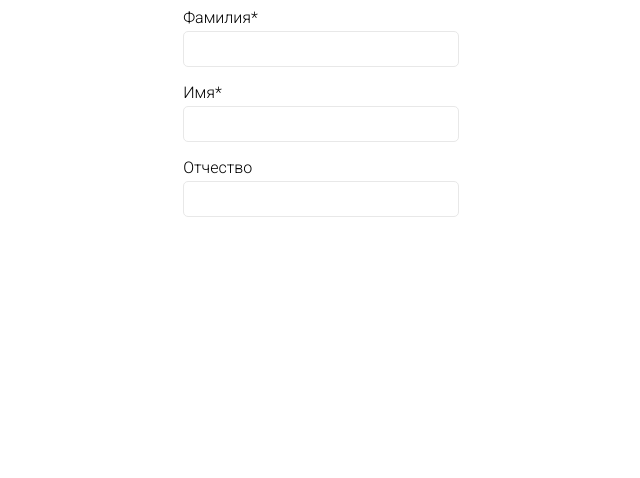
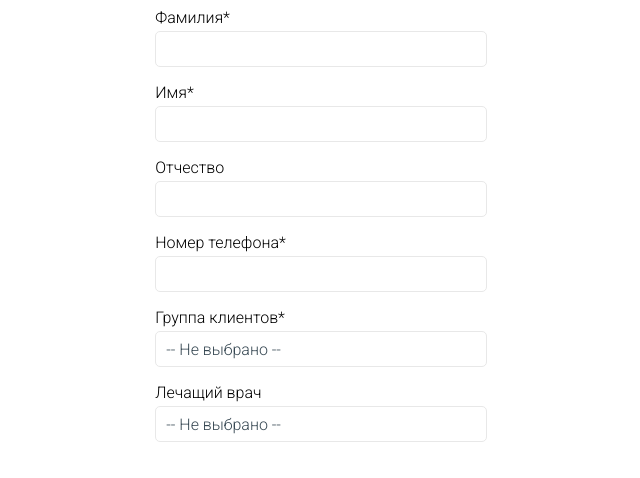
Before and after one commit to 0x9c40/meds-test-form, a Vue app: page / in a window 1280 px wide. Shown: the top 478 px of the page, without its empty margins (319-959 px from the left). Built offline with nearby package versions, Linux system fonts and the light colour scheme.

Commit message:
Selector: first draft.

```diff
--- a/src/components/ClientForm/FormInput.vue
+++ b/src/components/ClientForm/FormInput.vue
@@ -45,6 +45,7 @@ export default {
 <style lang="scss">
 .form-group {
   margin-bottom: 16px;
+
   &__label {
     font-family: "Roboto", sans-serif;
     display: inline-block;
@@ -60,7 +61,6 @@ export default {
     color: #374853;
     border: 1px solid #e8e8e8;
     border-radius: 5px;
-    background: #fff;
     width: 100%;
     height: 36px;
     padding: 0 10px;
--- /dev/null
+++ b/src/components/ClientForm/FormSelector.vue
@@ -0,0 +1,99 @@
+<template>
+  <div :name="name" class="form-selector">
+    <div
+      class="form-selector__label"
+      :class="{ 'form-selector__label--opened': isSelectorOpened }"
+      @click="isSelectorOpened = !isSelectorOpened"
+    >
+      {{ label }}
+    </div>
+    <SelectedOptions
+      :options="selectedOptions"
+      @click.native="isSelectorOpened = !isSelectorOpened"
+    />
+    <div v-show="isSelectorOpened" class="form-selector-options">
+      <SelectorOption
+        v-for="option in options"
+        :key="option"
+        :option="option"
+        :selected-options="selectedOptions"
+        :is-selector-multiple="multiple"
+        class="form-selector-options__option"
+        @deselect="deselect"
+        @select="select"
+      />
+    </div>
+  </div>
+</template>
+
+<script>
+import SelectorOption from "./SelectorOption.vue";
+import SelectedOptions from "./SelectedOptions.vue";
+
+export default {
+  name: "FormSelector",
+
+  components: {
+    SelectorOption,
+    SelectedOptions,
+  },
+
+  props: {
+    options: {
+      default: () => [],
+      type: Array,
+    },
+    name: {
+      default: "",
+      type: String,
+    },
+    label: {
+      default: "",
+      type: String,
+    },
+    multiple: {
+      default: false,
+      type: Boolean,
+    },
+  },
+
+  data() {
+    return {
+      isSelectorOpened: false,
+      selectedOptions: [],
+    };
+  },
+
+  methods: {
+    deselect(option) {
+      this.selectedOptions = this.selectedOptions.filter(
+        (item) => item !== option
+      );
+    },
+    select(option) {
+      this.selectedOptions.push(option);
+    },
+  },
+};
+</script>
+
+<style lang="scss">
+.form-selector {
+  margin-bottom: 16px;
+  display: flex;
+  flex-direction: column;
+  font-family: "Roboto", sans-serif;
+  font-size: 16px;
+  width: 100%;
+
+  &__label {
+    font-family: "Roboto", sans-serif;
+    display: inline-block;
+    margin-bottom: 4px;
+
+    &--error {
+      color: red;
+    }
+  }
+}
+</style>
--- a/src/components/ClientForm/PhoneInput.vue
+++ b/src/components/ClientForm/PhoneInput.vue
@@ -1,10 +1,55 @@
 <template>
-  <div></div>
+  <FormInput
+    :label="label"
+    :name="name"
+    :error="error"
+    :value="value"
+    @input="$emit('input', $event)"
+  />
 </template>
 
 <script>
-export default {};
+import FormInput from "./FormInput.vue";
+
+export default {
+  name: "PhoneInput",
+
+  components: {
+    FormInput,
+  },
+
+  props: {
+    label: {
+      default: "",
+      type: String,
+    },
+    error: {
+      default: false,
+      type: Boolean,
+    },
+    value: {
+      default: "",
+      type: String,
+    },
+    name: {
+      default: "",
+      type: String,
+    },
+  },
+
+  watch: {
+    value() {
+      this.$nextTick(this.clean_input);
+    },
+  },
+
+  methods: {
+    clean_input() {
+      this.$emit("input", this.value.replace(/\D/g, "").slice(0, 11));
+    },
+  },
+};
 </script>
 
-<style>
+<style lang="scss">
 </style>
--- /dev/null
+++ b/src/components/ClientForm/SelectedOptions.vue
@@ -0,0 +1,52 @@
+<template>
+  <div class="selected-options">
+    <span v-if="options.length === 0">-- Не выбрано --</span>
+    <span
+      v-for="option in options"
+      :key="option"
+      class="selected-options__option"
+      >{{ option }}</span
+    >
+  </div>
+</template>
+
+<script>
+export default {
+  name: "SelectedOptions",
+
+  props: {
+    options: {
+      type: Array,
+      default: () => [],
+    },
+  },
+};
+</script>
+
+<style lang="scss">
+.selected-options {
+  font-family: "Roboto", sans-serif;
+  color: #374853;
+  border: 1px solid #e8e8e8;
+  border-radius: 5px;
+  width: 100%;
+  height: 36px;
+  padding: 0 10px;
+  font-size: 16px;
+  transition: border 0.1s ease;
+  display: flex;
+  align-items: center;
+
+  &:hover {
+    border-color: #cfcfcf;
+  }
+
+  &__option {
+    &:not(:last-child) {
+      &:after {
+        content: ",\00a0";
+      }
+    }
+  }
+}
+</style>
--- /dev/null
+++ b/src/components/ClientForm/SelectorOption.vue
@@ -0,0 +1,81 @@
+<template>
+  <div
+    class="selector-option"
+    :class="{ 'selector-option--selected': is_selected }"
+    @click="toggle_selection"
+  >
+    {{ option }}
+  </div>
+</template>
+
+<script>
+export default {
+  name: "SelectorOption",
+
+  props: {
+    option: {
+      type: String,
+      default: "",
+    },
+    isSelectorMultiple: {
+      type: Boolean,
+      default: false,
+    },
+    selectedOptions: {
+      type: Array,
+      default: () => [],
+    },
+  },
+
+  data() {
+    return {
+      is_selected: false,
+    };
+  },
+
+  methods: {
+    toggle_selection() {
+      if (this.isSelectorMultiple) {
+        if (this.is_selected) {
+          this.$emit("deselect", this.option);
+        } else {
+          this.$emit("select", this.option);
+        }
+        this.is_selected = !this.is_selected;
+      } else {
+        if (this.is_selected) {
+          this.$emit("deselect", this.option);
+          this.is_selected = !this.is_selected;
+        } else {
+          if (this.selectedOptions.length === 0) {
+            this.$emit("select", this.option);
+            this.is_selected = !this.is_selected;
+          }
+        }
+      }
+    },
+  },
+};
+</script>
+
+<style lang="scss">
+.selector-option {
+  margin-bottom: 2px;
+  padding: 10px;
+  border: 1px solid #e8e8e8;
+  transition: border 0.1s ease;
+  // border-radius: 5px;
+
+  &--selected {
+    background-color: darken(#e8e8e8, 0.2);
+  }
+
+  &:last-child {
+    border-radius: 0px 0px 5px 5px;
+  }
+
+  &:hover {
+    border-color: #cfcfcf;
+  }
+}
+</style>
--- a/src/components/ClientForm/sections/Attributes.vue
+++ b/src/components/ClientForm/sections/Attributes.vue
@@ -18,6 +18,14 @@
       name="patronymic"
       :error="$v.patronymic.$error"
     />
+    <PhoneInput
+      v-model.trim="$v.phone_number.$model"
+      label="Номер телефона*"
+      name="phone_number"
+      :error="$v.phone_number.$error"
+    />
+    <FormSelector :options="client_groups" label="Группа клиентов*" multiple />
+    <FormSelector :options="practitioners" label="Лечащий врач" />
     <div v-if="!$v.name.required && $v.name.$dirty" class="error">
       Field is required
     </div>
@@ -27,12 +35,16 @@
 <script>
 import { required } from "vuelidate/lib/validators";
 import FormInput from "../FormInput.vue";
+import PhoneInput from "../PhoneInput.vue";
+import FormSelector from "../FormSelector.vue";
 
 export default {
   name: "AttributesSection",
 
   components: {
     FormInput,
+    PhoneInput,
+    FormSelector,
   },
 
   data() {
@@ -40,6 +52,9 @@ export default {
       surname: "",
       name: "",
       patronymic: "",
+      phone_number: "",
+      client_groups: ["VIP", "Проблемные", "ОМС"],
+      practitioners: ["Иванов", "Захаров", "Чернышева"],
     };
   },
 
@@ -51,6 +66,9 @@ export default {
       required,
     },
     patronymic: {},
+    phone_number: {
+      required,
+    },
   },
 };
 </script>
```
Also changed, not shown: .eslintrc.js.
